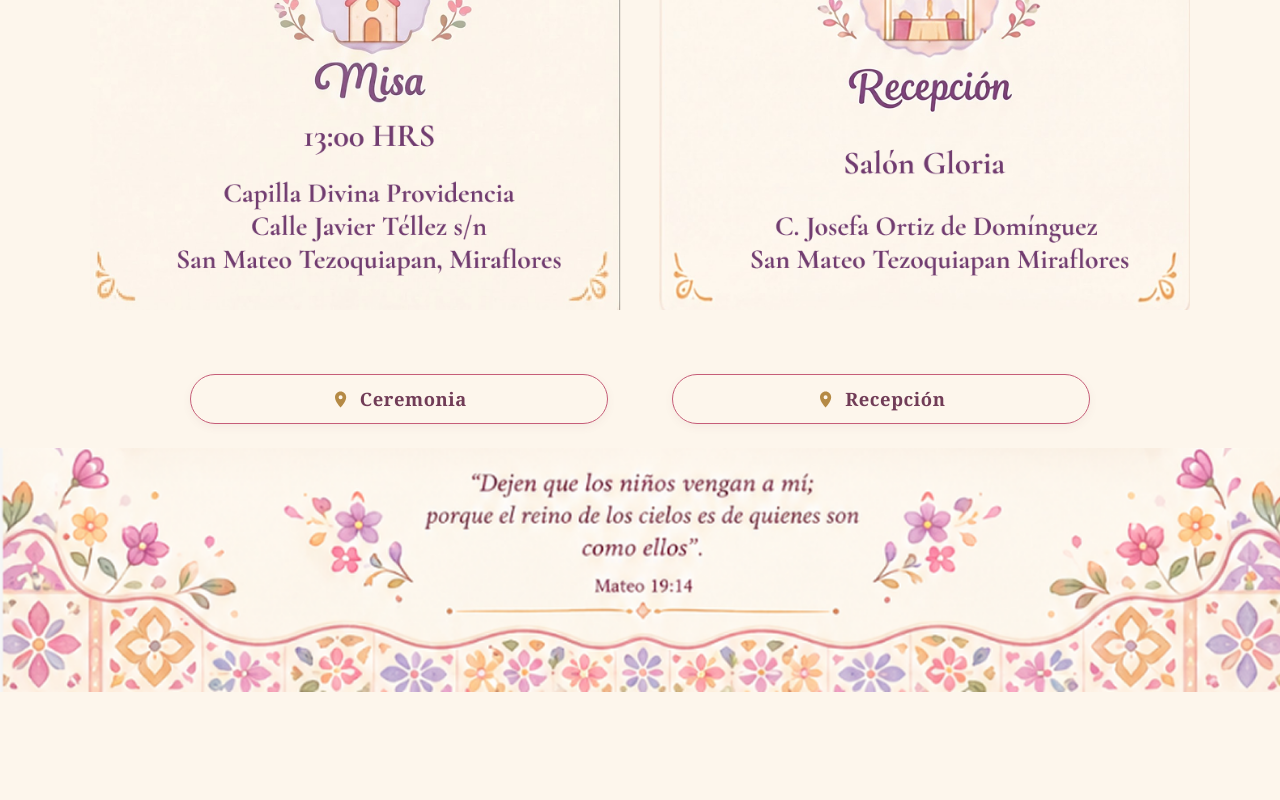
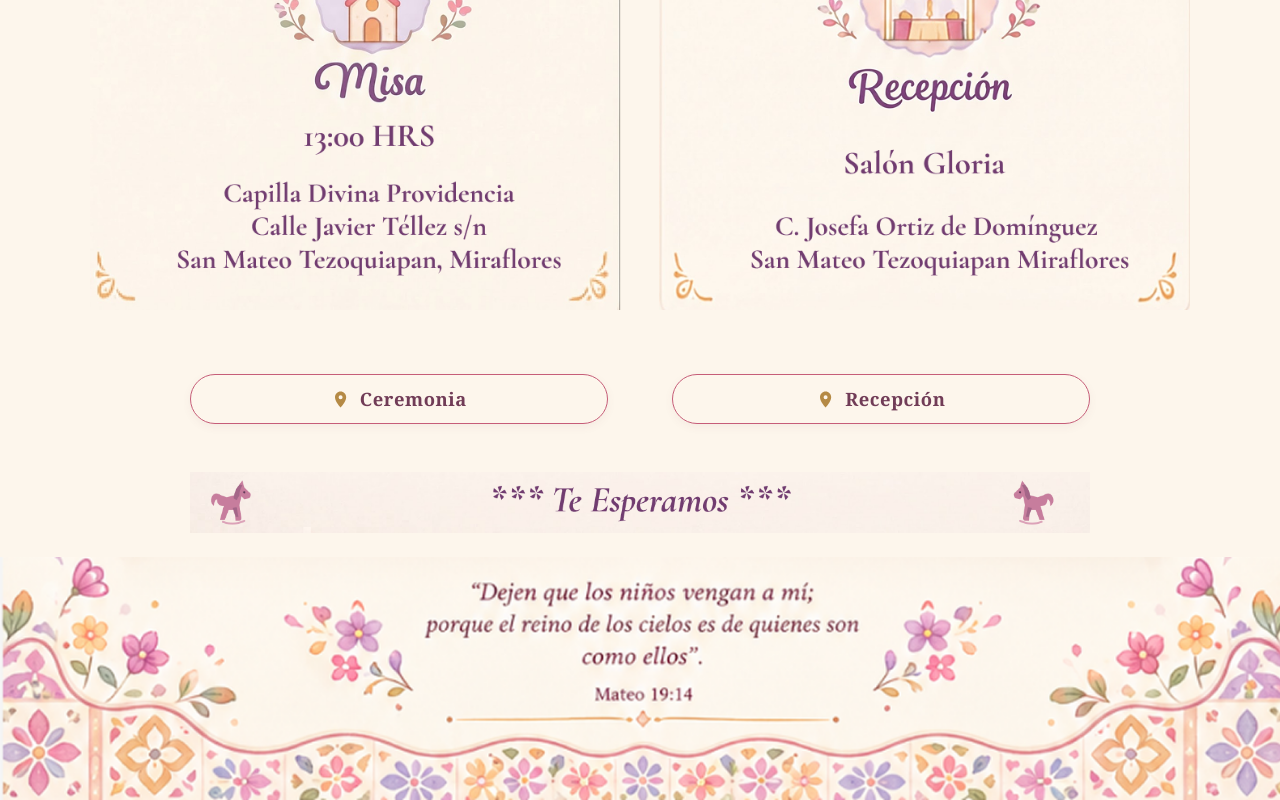
Before and after one commit to JulianDC23/Cumplea-os-Fernanda, a React (Vite) app: page / in a window 1280 px wide. Shown: the part 1579-2379 px from the top of the page. Before the commit the page ends 2271 px from the top, so only its background shows below. Built offline with nearby package versions, Linux system fonts and the light colour scheme.

Commit message:
caballitos banner -jd23

```diff
--- /dev/null
+++ b/src/components/Banner Caballito/CaballitosBanner.css
@@ -0,0 +1,34 @@
+.legend {
+  width: 100%;
+  background: #fdf6ec;
+  display: flex;
+  justify-content: center;
+  align-items: center;
+  padding: 1.5rem 1rem;
+  box-sizing: border-box;
+  margin-bottom: 0;
+}
+
+.legend__img {
+  width: 95%;
+  max-width: 900px;
+  height: auto;
+  display: block;
+  object-fit: contain;
+  user-select: none;
+  pointer-events: none;
+  margin-bottom: 0;
+}
+
+/* 📱 Móvil */
+@media (max-width: 768px) {
+  .legend {
+    padding: 0.6rem 0.75rem;
+    margin-bottom: -0.4rem;
+  }
+
+  .legend__img {
+    width: 95%;
+    margin-bottom: 0;
+  }
+}
--- /dev/null
+++ b/src/components/Banner Caballito/CaballitosBanner.jsx
@@ -0,0 +1,22 @@
+import { motion } from 'framer-motion'
+import './CaballitosBanner.css'
+import caballitos from '../../assets/BannerCaballito.png'
+
+function BannerCaballitos() {
+  return (
+    <section className="legend">
+      <motion.img
+        src={caballitos}
+        alt="No Faltes"
+        className="legend__img"
+        initial={{ opacity: 0, y: 20 }}
+        whileInView={{ opacity: 1, y: 0 }}
+        viewport={{ once: true, amount: 0.5 }}
+        transition={{ duration: 0.8, ease: 'easeOut' }}
+        draggable="false"
+      />
+    </section>
+  )
+}
+
+export default BannerCaballitos
--- a/src/components/Home/Home.jsx
+++ b/src/components/Home/Home.jsx
@@ -8,6 +8,7 @@ import LocationButtons from '../Buttons/Buttons'
 import BannerFamilia from '../Banner/BannerFamilia'
 import Sites from '../Sites/Sites'
 import Footer from '../Footer/Footer'
+import BannerCaballitos from '../Banner Caballito/CaballitosBanner'
 
 function Home() {
   return (
@@ -28,6 +29,7 @@ function Home() {
       <BannerFamilia />
       <Sites />
       <LocationButtons />
+      <BannerCaballitos />
       <Footer />
     </main>
    </>
```
Also changed, not shown: src/assets/BannerCaballito.png (added).
